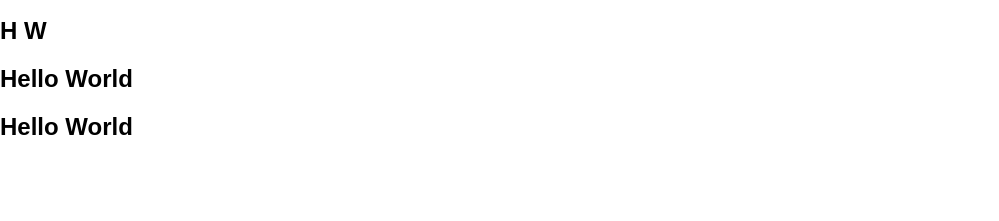
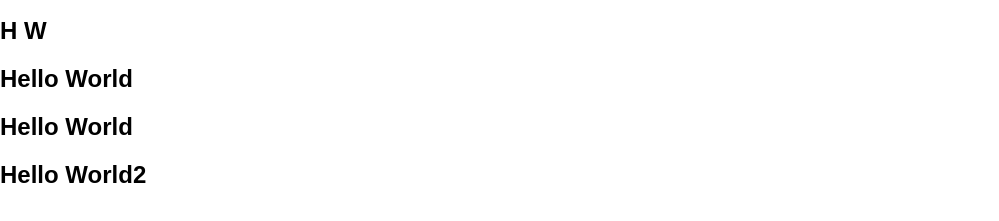
Before and after one commit to ashok6d/my-first-web-app4, a website: page src/index.html in a window 1280 px wide. Shown: the part 183-404 px from the top of the page, without its empty margins (0-999 px from the left). Drawn offline with Linux system fonts and the light colour scheme.

Commit message:
Update index.html

```diff
--- a/src/index.html
+++ b/src/index.html
@@ -14,6 +14,7 @@
   </main>
   <h2>H W </h2>
 </body>
-  <h2>Hello World</h2> <h2>Hello World</h2>
+  <h2>Hello World</h2> <p></p>
+  <h2>Hello World</h2> <h2>Hello World2</h2>
 
 </html>
```
